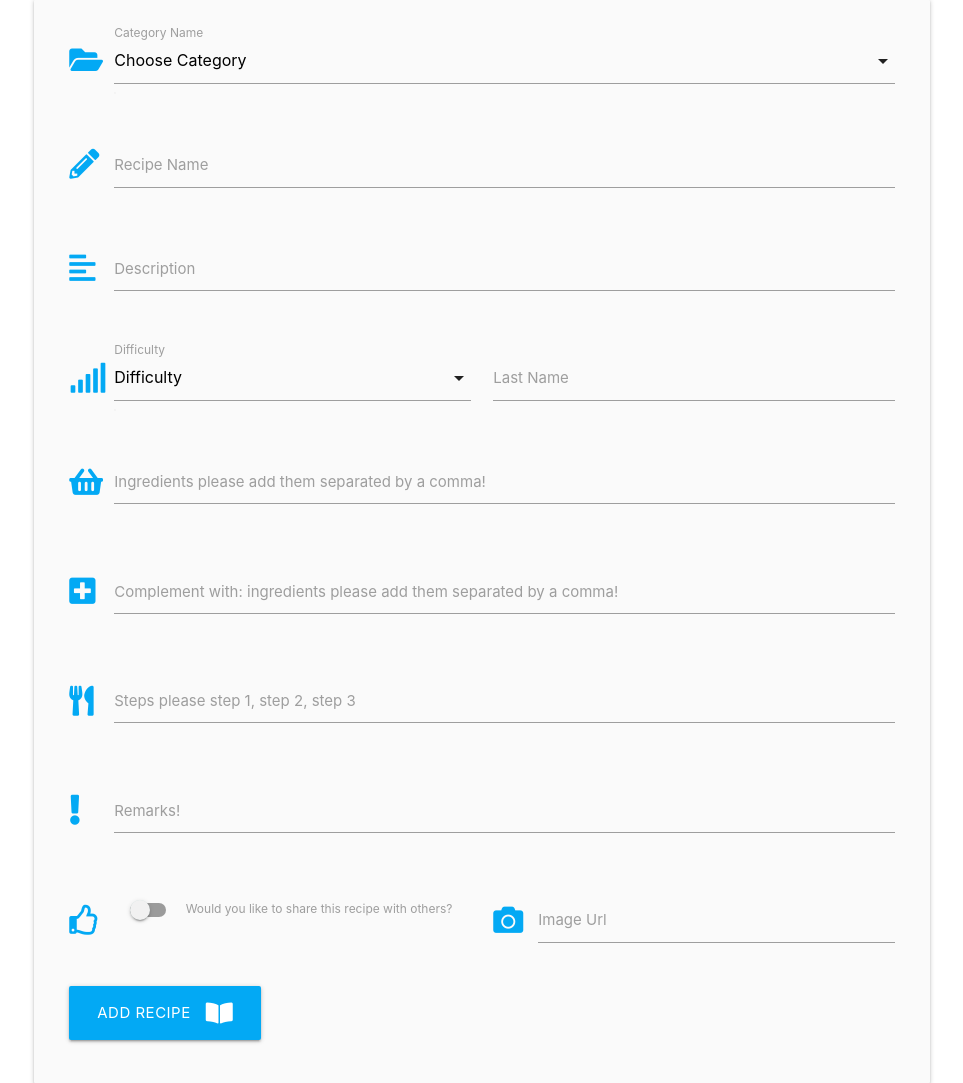
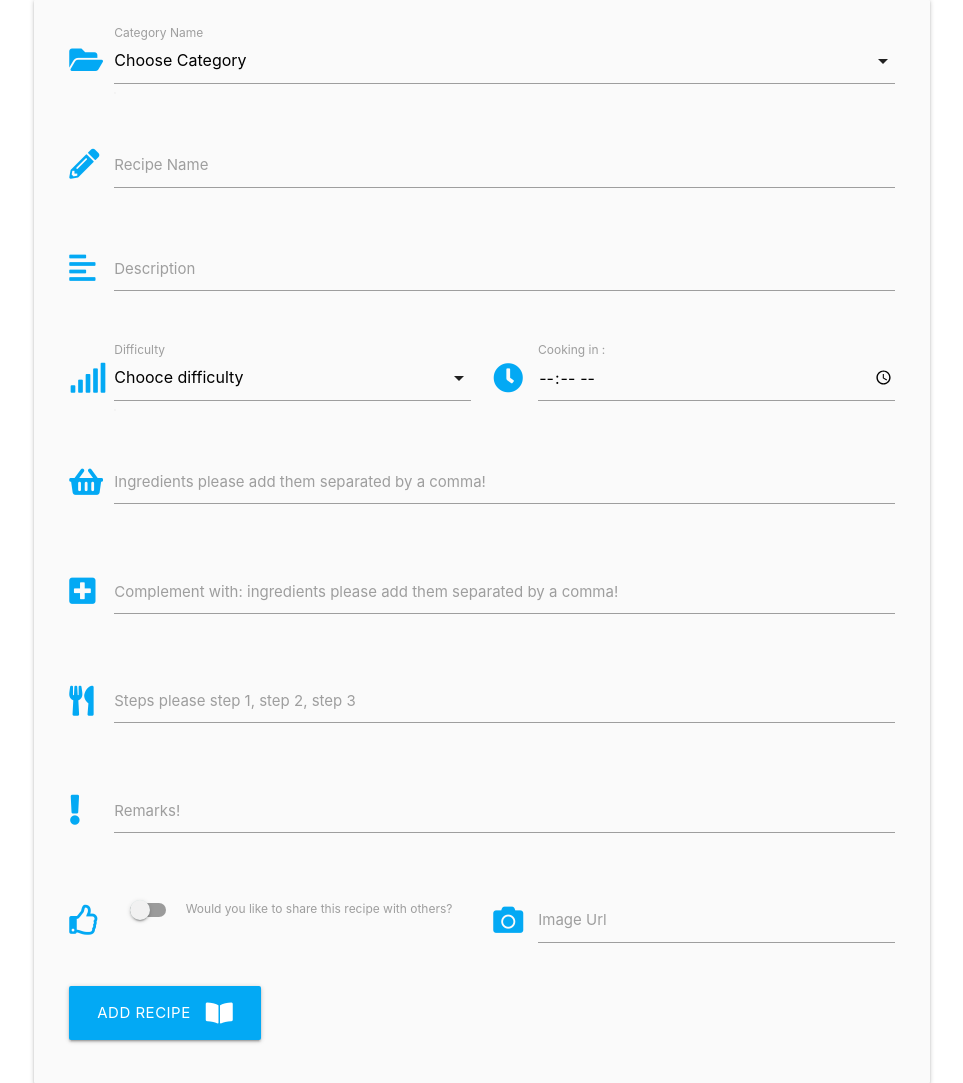
Before and after one commit to grisselfaura/Milestone-Third-Project-Data-Centric-Dev, a Flask app: page /add_recipe in a window 1280 px wide. Shown: the part 160-1243 px from the top of the page, without its empty margins (158-1121 px from the left). Run offline with Flask 2, Linux system fonts and the light colour scheme; data that the repository does not hold is empty; some libraries are stand-ins or nearby versions; some web fonts are replaced.

Commit message:
Cooking time added to add_recipe.html

```diff
--- a/static/css/style.css
+++ b/static/css/style.css
@@ -173,6 +173,8 @@ main {
   margin-left: 10px;
 }
 
+/*add_recipes.html*/
+
 
 /*categories.html*/
 .reduce-size {
--- a/templates/add_recipe.html
+++ b/templates/add_recipe.html
@@ -40,19 +40,21 @@
                 <!-- Recipe details-->
                 <div class="row">
                     <!-- Difficulty-->
-                    <div class="input-field col s6">
+                    <div class="input-field col s12 m6">
                         <i class="fas fa-signal prefix light-blue-text"></i>
                         <select id="recipe_difficulty" name="recipe_difficulty" class="validate" required>
-                            <option value="" disabled selected>Difficulty</option>
+                            <option value="" disabled selected>Chooce difficulty</option>
                             {% for difficulty in difficulty %}
                             <option value="{{ difficulty.recipe_difficulty }}">{{ difficulty.recipe_difficulty }}</option>
                             {% endfor %}
                         </select>
                         <label for="recipe_difficulty">Difficulty</label>
                     </div>
-                    <div class="input-field col s6">
-                        <input id="last_name" type="text" class="validate">
-                        <label for="last_name">Last Name</label>
+                    <!-- Cook time-->
+                    <div class="input-field col s12 m6">
+                        <i class="fas fa-clock material-icons prefix light-blue-text"></i>
+                        <input id="cooking_time" type="time" class="validate" min="5" max="60">
+                        <label for="cooking_time">Cooking in :</label>
                     </div>
                 </div>
                 <!-- Basic ingredients-->
```
